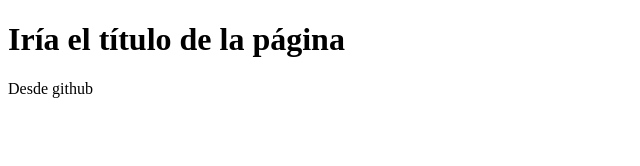
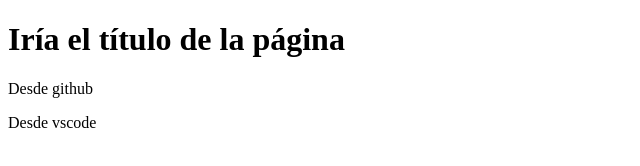
Before and after one commit to tjhonatan94/ProyectowebEmpresaC, a plain HTML site: page index.html in a window 1280 px wide. Shown: the whole page, without its empty margins (0-640 px from the left). Drawn offline with Linux system fonts and the light colour scheme.

Commit message:
Agregando párrafo desde Vscode

```diff
--- a/index.html
+++ b/index.html
@@ -9,5 +9,6 @@
 <body>
     <h1>Iría el título de la página</h1>
     <p>Desde github</p>
+    <p>Desde vscode</p>
 </body>
 </html>
```
